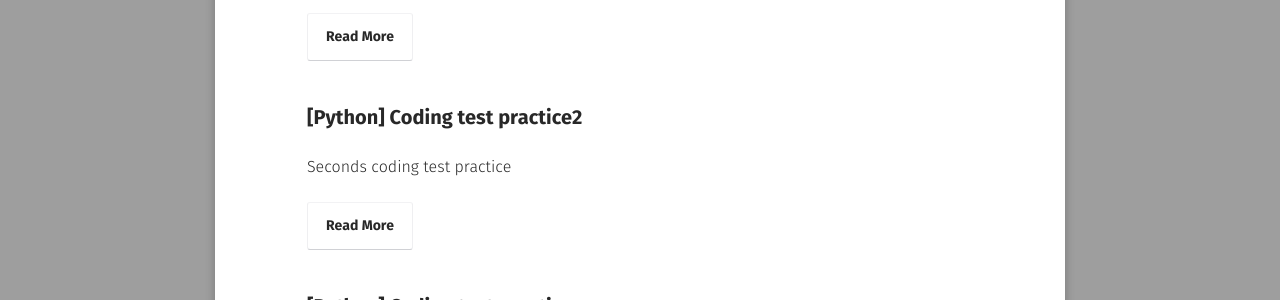
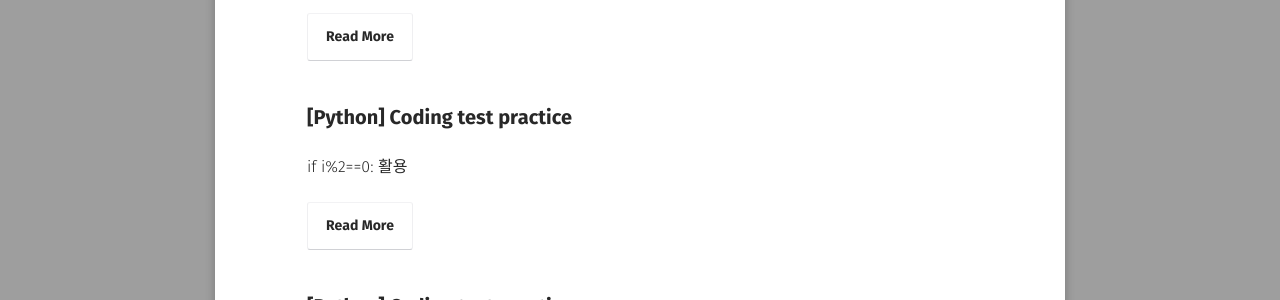
Before and after one commit to minhk05/minhk05.github.com, a Jekyll site: the page built from posts/index.md, in a window 1280 px wide. Shown: the part 389-689 px from the top of the page. Built offline with Jekyll 4.4.1, drawn with Linux system fonts in a browser that asks for light colours; some web fonts are replaced.

Commit message:
Update 2021-07-17-Practice2.md

```diff
--- a/_posts/Python/2021-07-17-Practice2.md
+++ b/_posts/Python/2021-07-17-Practice2.md
@@ -1,7 +1,7 @@
 ---
 layout: post
-title: "[Python] Coding test practice2"
-excerpt: "Seconds coding test practice"
+title: "[Python] Coding test practice"
+excerpt: "if i%2==0: 활용"
 category: Python
 tags: [python]
 comments: false
```
